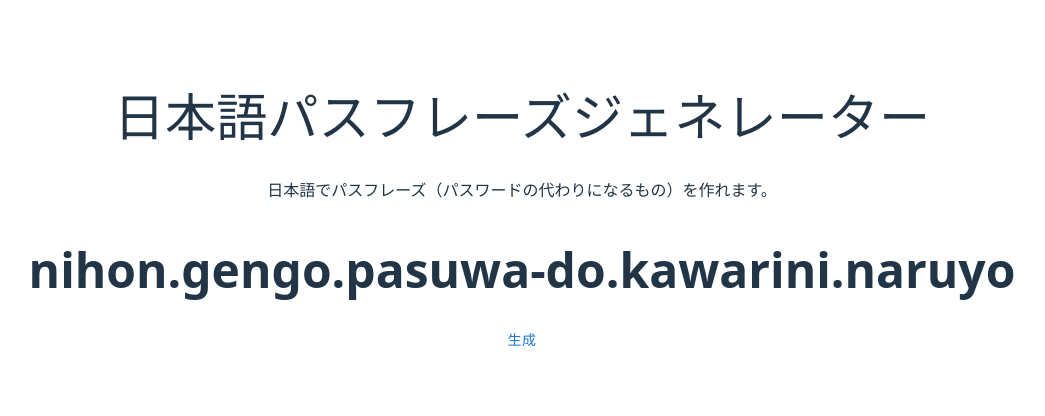
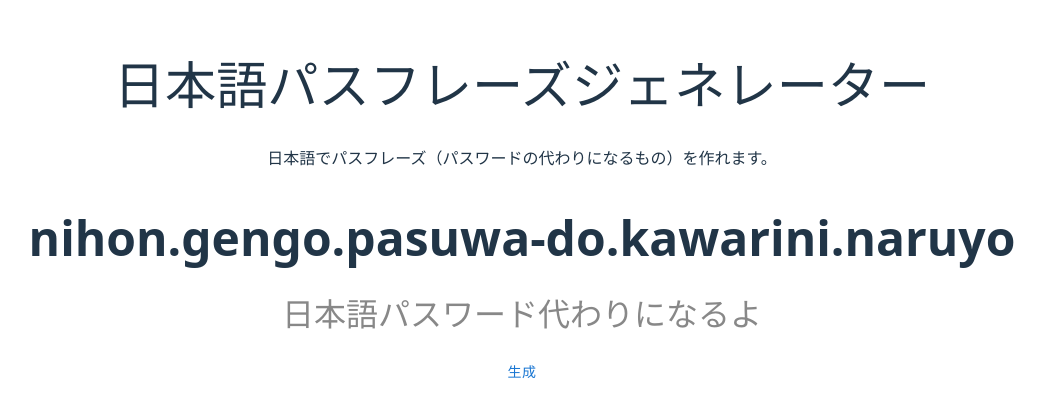
Before and after one commit to AoSankaku/passphrase-generator-japanese, a React (Vite) app: page / in a window 1280 px wide. Shown: the part 194-610 px from the top of the page, without its empty margins (118-1163 px from the left). Built offline with nearby package versions, Linux system fonts and the light colour scheme.

Commit message:
Refactor passPhrase state to use a structured type and update generation logic for kanji passphrase

```diff
--- a/src/App.tsx
+++ b/src/App.tsx
@@ -5,10 +5,17 @@ import { useState, useEffect } from 'react'
 import Papa from 'papaparse';
 import wordlist_csv from "./assets/wordlist.csv?raw";
 
+type PassPhrase = {
+  passPhrase: string;
+  kanjiPassPhrase: string;
+}
 
 function App() {
   const [wordlist, setWordlist] = useState<any>()
-  const [passPhrase, setPassPhrase] = useState("nihon.gengo.pasuwa-do.kawarini.naruyo")
+  const [passPhrase, setPassPhrase] = useState<PassPhrase>({
+    passPhrase: "nihon.gengo.pasuwa-do.kawarini.naruyo",
+    kanjiPassPhrase: "日本語パスワード代わりになるよ"
+  })
   const [separator, setSeparator] = useState(".")
 
   useEffect(() => {
@@ -21,14 +28,18 @@ function App() {
 
   const generatePassPhrase = () => {
 
-   /*ランダムパスワード生成*/
-    const union_pass = []
-    for(let i = 0; i < 4; i++){
+    /*ランダムパスワード生成*/
+    const union_pass: [string[], string[]] = [[], []]
+    for (let i = 0; i < 4; i++) {
       const rand_index = Math.floor(Math.random() * wordlist.data.length)
-      const pass_parts = wordlist.data[rand_index][1]
-      union_pass.push(pass_parts)
+      const pass_parts = wordlist.data[rand_index]
+      union_pass[0].push(pass_parts[0])
+      union_pass[1].push(pass_parts[1])
     }
-    setPassPhrase([union_pass].join(separator))
+    setPassPhrase({
+      passPhrase: [union_pass[1]].join(separator),
+      kanjiPassPhrase: [union_pass[0]].join(separator)
+    })
   }
 
   return (
@@ -38,8 +49,11 @@ function App() {
         <p>日本語でパスフレーズ（パスワードの代わりになるもの）を作れます。</p>
       </div>
       <PassPhrase>
-        {passPhrase}
+        {passPhrase.passPhrase}
       </PassPhrase>
+      <KanjiPassPhrase>
+        {passPhrase.kanjiPassPhrase}
+      </KanjiPassPhrase>
       <Button onClick={() => generatePassPhrase()}>生成</Button>
     </>
   )
@@ -54,4 +68,11 @@ const PassPhrase = styled.div`
   padding: 1rem 0;
 `
 
+const KanjiPassPhrase = styled.div`
+  font-size: 2rem;
+  font-weight: bold;
+  padding:  0 0 1rem 0;
+  color: #888;
+`
+
 export default App
```
